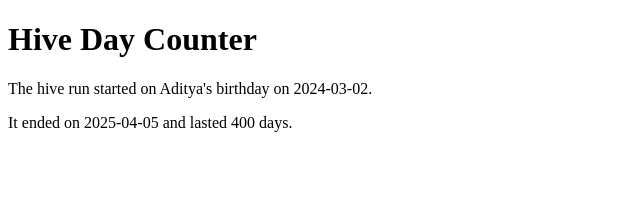
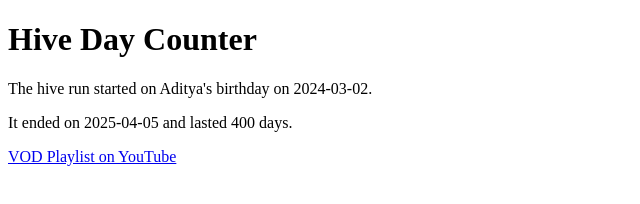
Before and after one commit to kevinkjt2000/hive-run-static, a plain HTML site: page index.html in a window 1280 px wide. Shown: the whole page, without its empty margins (0-640 px from the left). Drawn offline with Linux system fonts and the light colour scheme.

Commit message:
Add VOD playlist

```diff
--- a/index.html
+++ b/index.html
@@ -8,5 +8,6 @@
     <h1>Hive Day Counter</h1>
     <p>The hive run started on Aditya's birthday on 2024-03-02.</p>
     <p>It ended on 2025-04-05 and lasted 400 days.</p>
+    <p><a href="https://youtube.com/playlist?list=PL-o9NUMa9ub7Z4bQtLUTJL8j8ARylc0UR&si=YzuiVgygrMLntDBw">VOD Playlist on YouTube</a></p>
 </body>
 </html>
```
